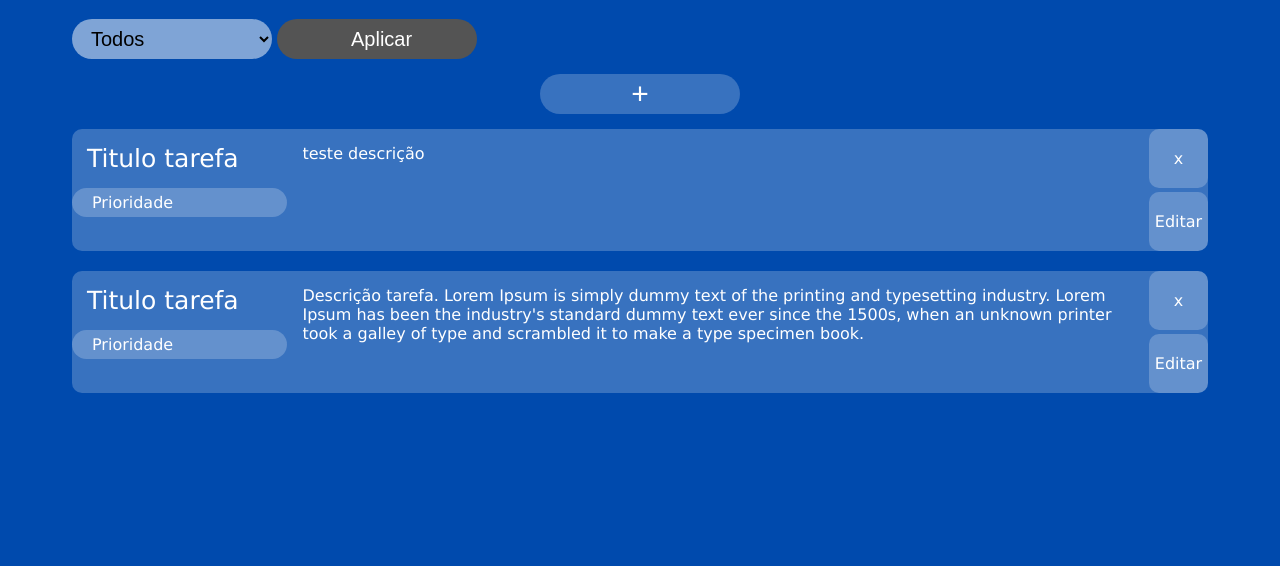
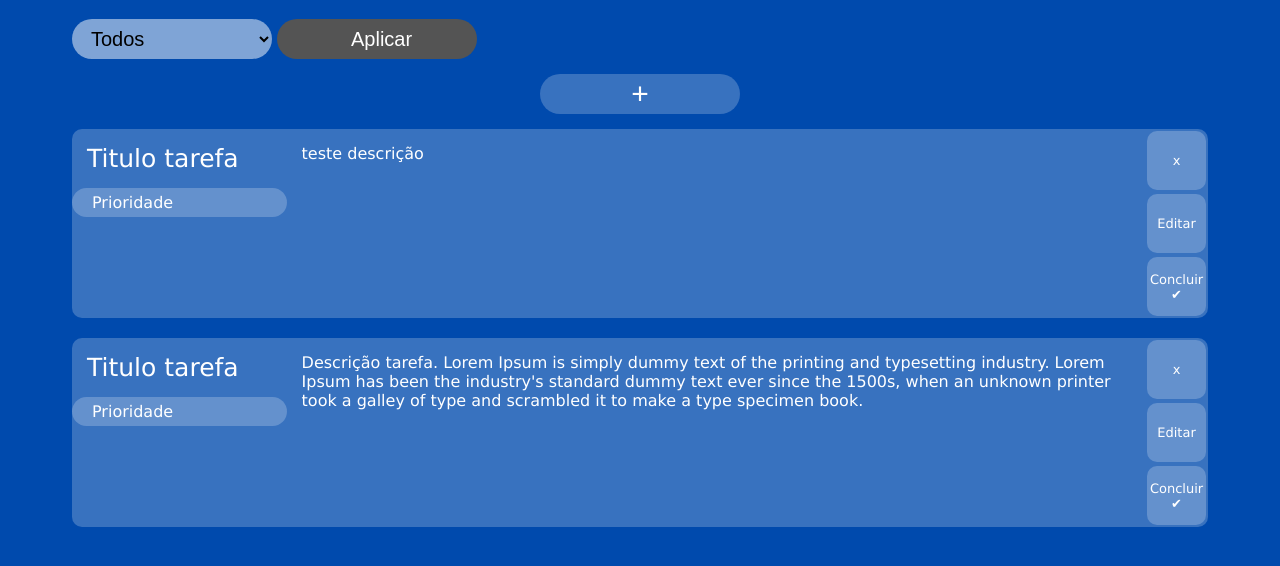
Before and after one commit to MatheusAlonso-dev/To-Do-List, a website: page public/index.html in a window 1280 px wide. Shown: the part 62-628 px from the top of the page. Drawn offline with Linux system fonts and the light colour scheme; no server answers.

Commit message:
feat/ adicionado botão de concluir no layout

```diff
--- a/public/index.html
+++ b/public/index.html
@@ -30,8 +30,9 @@
                 <p class="container-item-parte2-descricao">teste descrição</p>
             </div>
             <div class="container-item-parte3">
-                <div class="container-item-parte3-deletar">x</div>
-                <div class="container-item-parte3-editar">Editar</div>
+                <div class="container-item-parte3-botao excluir-item">x</div>
+                <div class="container-item-parte3-botao">Editar</div>
+                <div class="container-item-parte3-botao concluir-item">Concluir <br>✔</div>
             </div>
         </div>
 
@@ -44,8 +45,9 @@
                 <p class="container-item-parte2-descricao">Descrição tarefa. Lorem Ipsum is simply dummy text of the printing and typesetting industry. Lorem Ipsum has been the industry's standard dummy text ever since the 1500s, when an unknown printer took a galley of type and scrambled it to make a type specimen book.</p>
             </div>
             <div class="container-item-parte3">
-                <div class="container-item-parte3-deletar">x</div>
-                <div class="container-item-parte3-editar">Editar</div>
+                <div class="container-item-parte3-botao excluir-item">x</div>
+                <div class="container-item-parte3-botao">Editar</div>
+                <div class="container-item-parte3-botao concluir-item">Concluir <br>✔</div>
             </div>
         </div>
 
--- a/public/script.js
+++ b/public/script.js
@@ -58,8 +58,9 @@ async function getTarefas(){
                 <p class="container-item-parte2-descricao">${dado.description}</p>
             </div>
             <div class="container-item-parte3">
-                <div class="container-item-parte3-deletar">x</div>
-                <div class="container-item-parte3-editar">Editar</div>
+                <div class="container-item-parte3-botao excluir-item">x</div>
+                <div class="container-item-parte3-botao">Editar</div>
+                <div class="container-item-parte3-botao concluir-item">Concluir<br>✔</div>
             </div>
             `
 
@@ -83,8 +84,9 @@ async function getTarefas(){
                 <p class="container-item-parte2-descricao">${dado.description}</p>
             </div>
             <div class="container-item-parte3">
-                <div class="container-item-parte3-deletar">x</div>
-                <div class="container-item-parte3-editar">Editar</div>
+                <div class="container-item-parte3-botao excluir-item">x</div>
+                <div class="container-item-parte3-botao">Editar</div>
+                <div class="container-item-parte3-botao concluir-item">Concluir<br>✔</div>
             </div>
             `
 
@@ -107,8 +109,9 @@ async function getTarefas(){
                 <p class="container-item-parte2-descricao">${dado.description}</p>
             </div>
             <div class="container-item-parte3">
-                <div class="container-item-parte3-deletar">x</div>
-                <div class="container-item-parte3-editar">Editar</div>
+                <div class="container-item-parte3-botao excluir-item">x</div>
+                <div class="container-item-parte3-botao">Editar</div>
+                <div class="container-item-parte3-botao concluir-item">Concluir<br>✔</div>
             </div>
             `
 
--- a/public/style.css
+++ b/public/style.css
@@ -105,23 +105,15 @@ h1{
 /*-------------------------------------*/
 .container-item-parte3{
     text-align: center;
-
+    display: flex;
+    flex-direction: column;
+    justify-content: space-between;
 }
-.container-item-parte3-deletar{
-    border-radius: 10px;
-    display: flex;
-    align-items: center;
-    justify-content: center;
-    background-color: rgba(255, 255, 255, 0.219);
-    height: 59px;
-    width: 59px;
-    margin-bottom: 4px;
-    cursor: pointer;
+.container-item-parte3 div{
+    margin: 2px;
+    font-size: 13px;
 }
-.container-item-parte3-deletar:hover{
-    background-color: #ff5757;
-}
-.container-item-parte3-editar{
+.container-item-parte3-botao{
     border-radius: 10px;
     display: flex;
     align-items: center;
@@ -131,8 +123,14 @@ h1{
     width: 59px;
     cursor: pointer;
 }
-.container-item-parte3-editar:hover{
+.container-item-parte3-botao:hover{
     background-color: rgba(255, 255, 255, 0.415);
+}
+.excluir-item:hover{
+    background-color: #ff5757;
+}
+.concluir-item:hover{
+    background-color: #00bf63;
 }
 
 /*-------------------------------------*/
```
